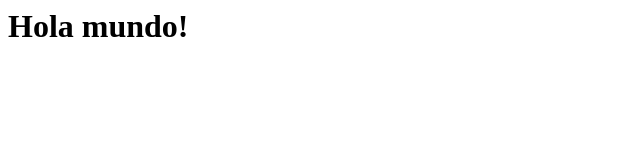
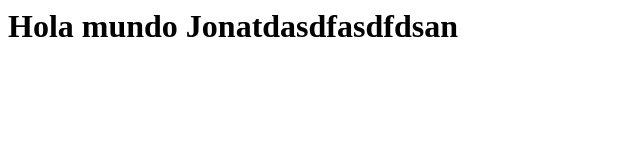
Before and after one commit to Jhonproyec/repasoGit, a plain HTML site: page index.html in a window 1280 px wide. Shown: the whole page, without its empty margins (0-640 px from the left). Drawn offline with Linux system fonts and the light colour scheme.

Commit message:
se agregé mi nombre al archivo

```diff
--- a/index.html
+++ b/index.html
@@ -1 +1 @@
-<h1>Hola mundo!</h1>
+<h1>Hola mundo Jonatdasdfasdfdsan</h1>
```
